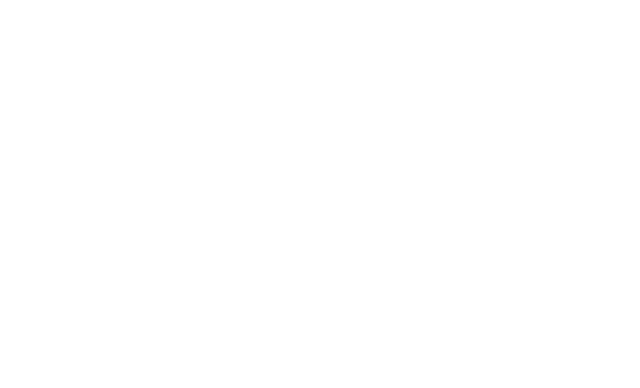
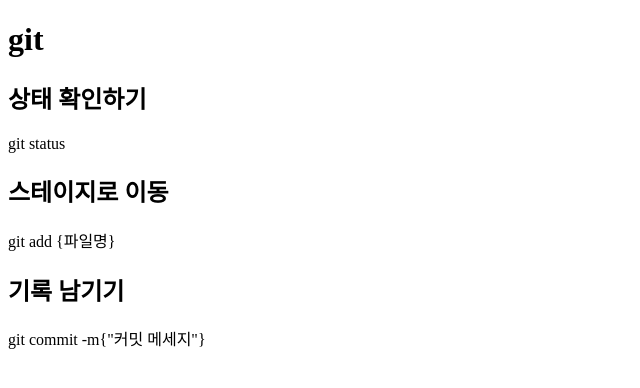
Before and after one commit to jeong5/lecture, a plain HTML site: page index.html in a window 1280 px wide. Shown: the whole page, without its empty margins (0-640 px from the left). Drawn offline with Linux system fonts and the light colour scheme.

Commit message:
Git 기본 명령어 정리

```diff
--- a/index.html
+++ b/index.html
@@ -7,6 +7,12 @@
   <title>Git을 배우자</title>
 </head>
 <body>
-
+  <h1>git</h1>
+  <h2>상태 확인하기</h2>
+  <p>git status</p>
+  <h2>스테이지로 이동</h2>
+  <p>git add {파일명}</p>
+  <h2>기록 남기기</h2>
+  <p>git commit -m{"커밋 메세지"}</p>
 </body>
 </html>
```
